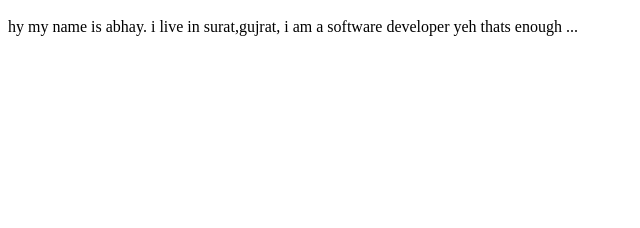
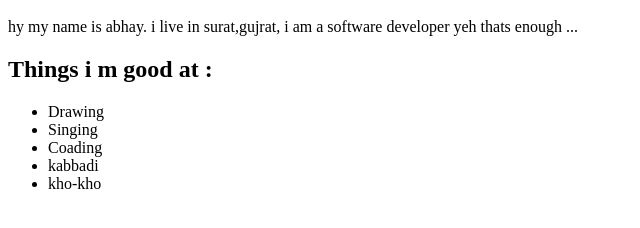
Before and after one commit to abhaynandasana/initializr, a plain HTML site: page myinfo.html in a window 1280 px wide. Shown: the part 48-276 px from the top of the page, without its empty margins (0-640 px from the left). Drawn offline with Linux system fonts and the light colour scheme.

Commit message:
Update myinfo.html

```diff
--- a/myinfo.html
+++ b/myinfo.html
@@ -10,5 +10,13 @@
             i am a software developer
             yeh thats enough ...
         </div>
+        <h2>Things i m good at : </h2>
+        <ul>
+            <li>Drawing</li>
+            <li>Singing</li>
+            <li>Coading</li>
+            <li>kabbadi</li>
+            <li>kho-kho</li>
+        </ul>
     </body>
 </html>
```
